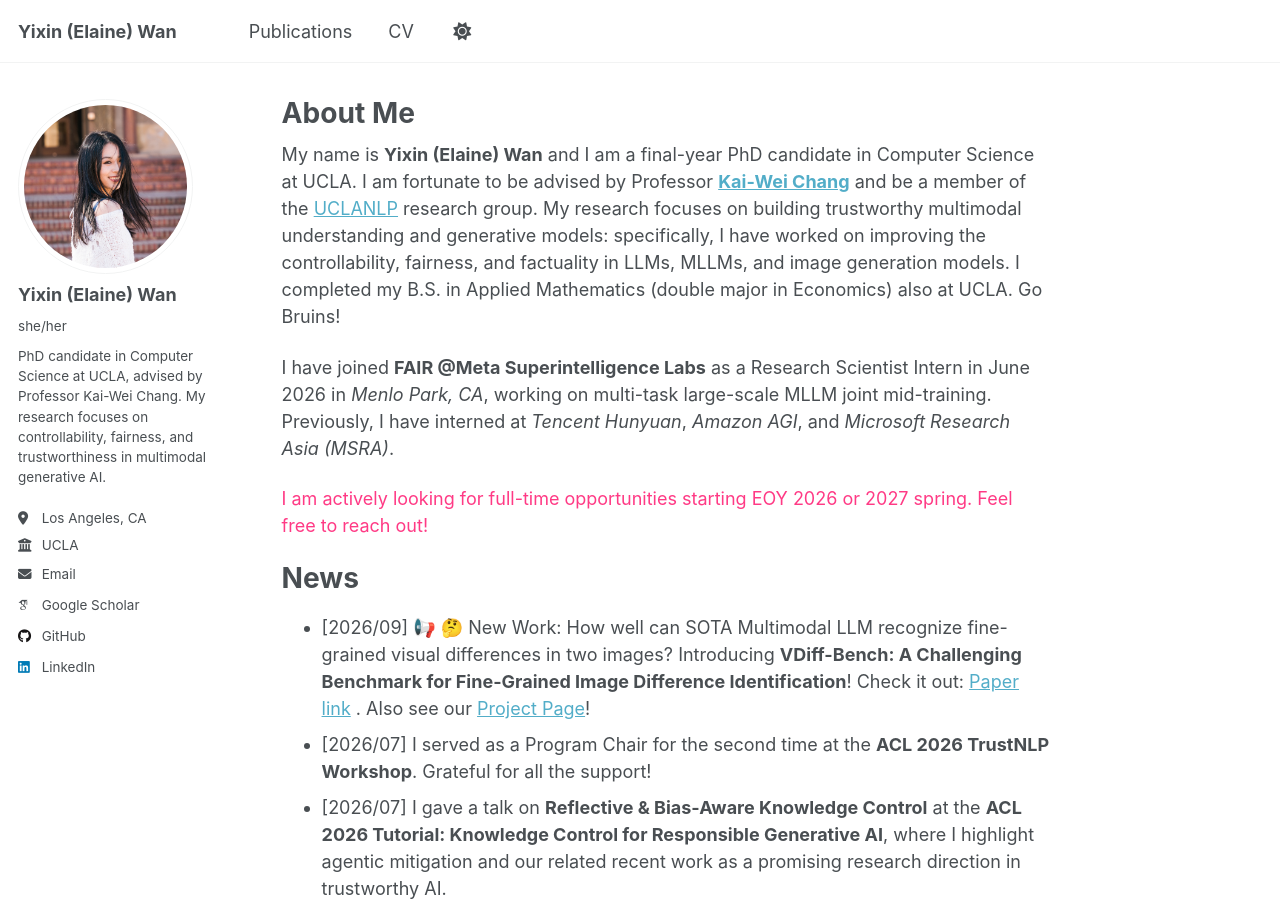
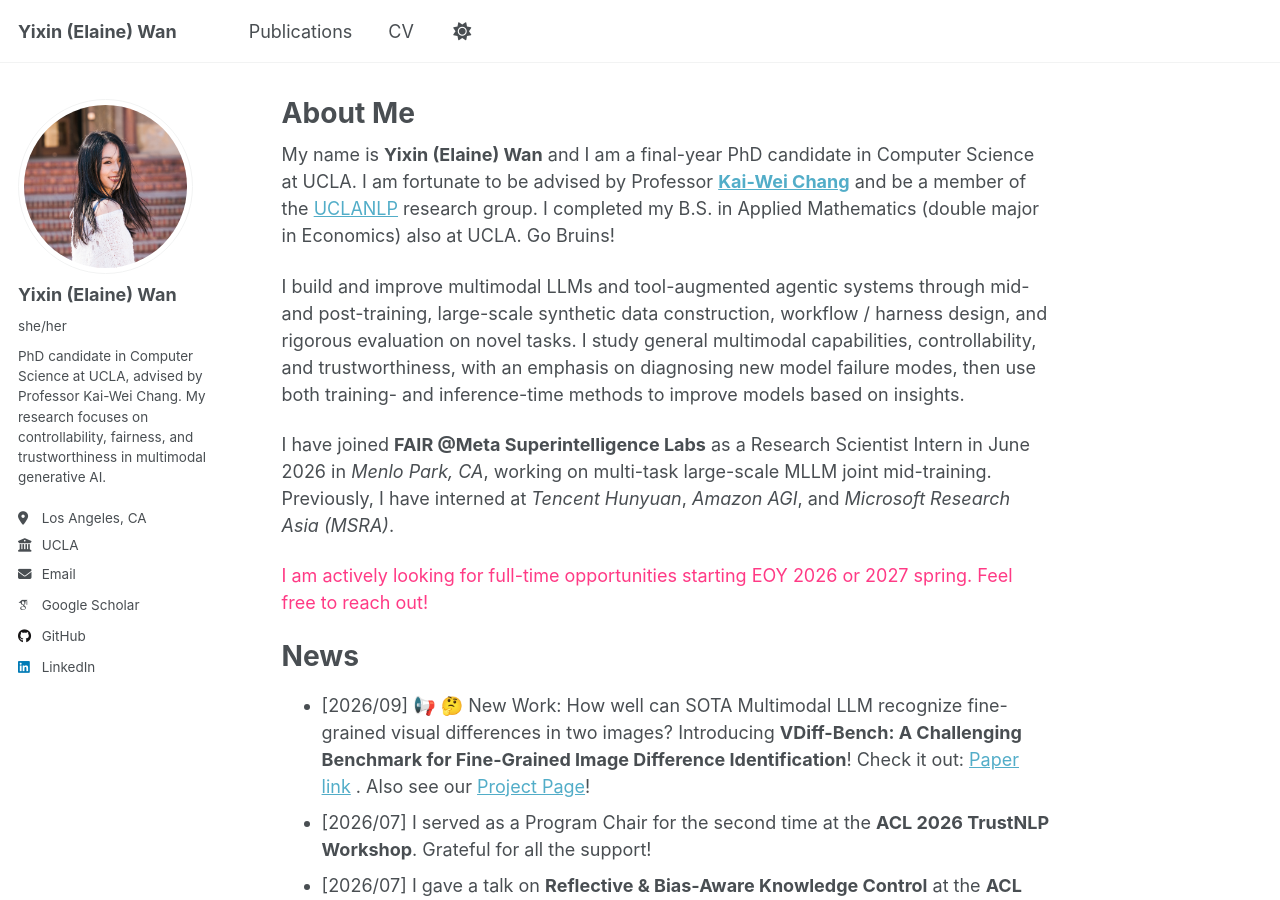
Before and after one commit to elainew728/elainew728.github.io, a Jekyll site: the page built from _pages/about.md, in a window 1280 px wide and 900 px high. Built offline with Jekyll 4.4.1, drawn with Linux system fonts in a browser that asks for light colours; some web fonts are replaced; a script that is not in the unit is left out.

Commit message:
Update about

```diff
--- a/_pages/about.md
+++ b/_pages/about.md
@@ -7,7 +7,9 @@ redirect_from:
   - /about.html
 ---
 
-My name is **Yixin (Elaine) Wan** and I am a final-year PhD candidate in Computer Science at UCLA. I am fortunate to be advised by Professor [**Kai-Wei Chang**](https://web.cs.ucla.edu/~kwchang/) and be a member of the [UCLANLP](https://web.cs.ucla.edu/~kwchang/members/) research group. My research focuses on building trustworthy multimodal understanding and generative models: specifically, I have worked on improving the controllability, fairness, and factuality in LLMs, MLLMs, and image generation models. I completed my B.S. in Applied Mathematics (double major in Economics) also at UCLA. Go Bruins!
+My name is **Yixin (Elaine) Wan** and I am a final-year PhD candidate in Computer Science at UCLA. I am fortunate to be advised by Professor [**Kai-Wei Chang**](https://web.cs.ucla.edu/~kwchang/) and be a member of the [UCLANLP](https://web.cs.ucla.edu/~kwchang/members/) research group. I completed my B.S. in Applied Mathematics (double major in Economics) also at UCLA. Go Bruins!
+
+I build and improve multimodal LLMs and tool-augmented agentic systems through mid- and post-training, large-scale synthetic data construction, workflow / harness design, and rigorous evaluation on novel tasks. I study general multimodal capabilities, controllability, and trustworthiness, with an emphasis on diagnosing new model failure modes, then use both training- and inference-time methods to improve models based on insights.
 
 I have joined **FAIR @Meta Superintelligence Labs** as a Research Scientist Intern in June 2026 in *Menlo Park, CA*, working on multi-task large-scale MLLM joint mid-training. Previously, I have interned at *Tencent Hunyuan*, *Amazon AGI*, and *Microsoft Research Asia (MSRA)*.
 
```
